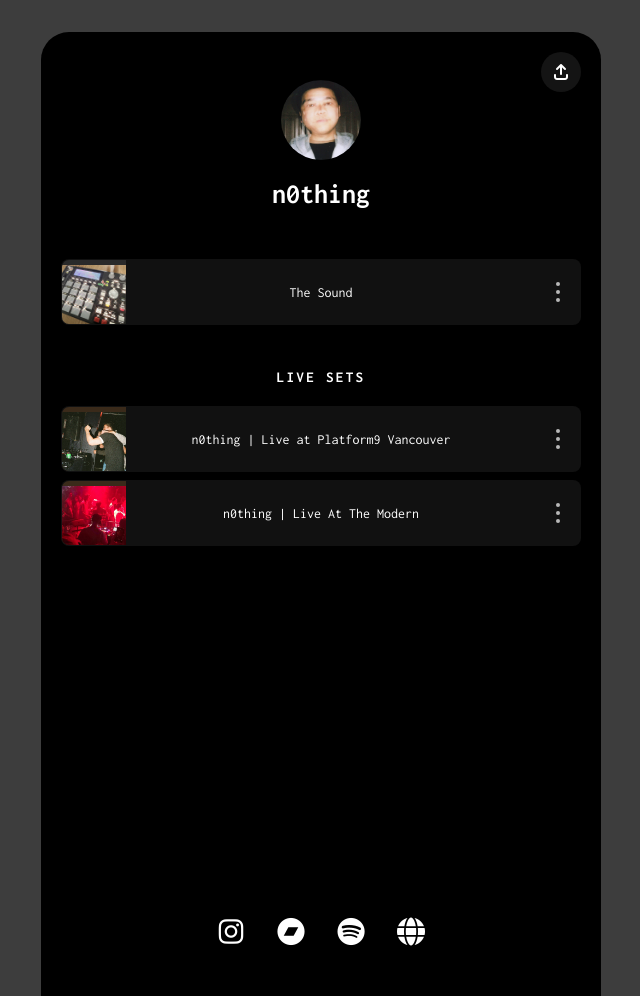
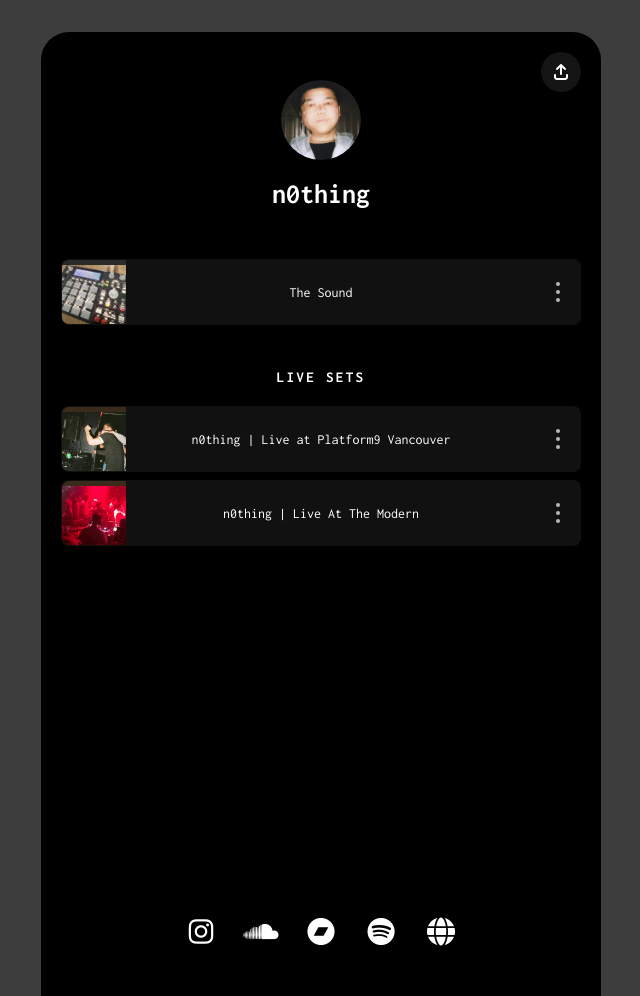
Before and after one commit to briannguy3n/nothingcouldnever2, a Jekyll site: the page built from pages/links.md, in a window 1280 px wide. Shown: the whole page, without its empty margins (319-959 px from the left). Built offline with Jekyll 4.4.1, drawn with Linux system fonts in a browser that asks for light colours.

Commit message:
Add soundcloud link

```diff
--- a/_layouts/linktree.html
+++ b/_layouts/linktree.html
@@ -54,6 +54,9 @@
       <nav class="linktree-socials" aria-label="Social links">
         <a href="https://instagram.com/nothingcouldnever" target="_blank" rel="noopener noreferrer" class="linktree-social" aria-label="Instagram">
           <i class="fa-brands fa-instagram" aria-hidden="true"></i>
+        </a>
+        <a href="https://soundcloud.com/nothingcouldnever" target="_blank" rel="noopener noreferrer" class="linktree-social" aria-label="SoundCloud">
+          <i class="fa-brands fa-soundcloud" aria-hidden="true"></i>
         </a>
         <a href="https://nothingcouldnever.bandcamp.com" target="_blank" rel="noopener noreferrer" class="linktree-social" aria-label="Bandcamp">
           <i class="fa-brands fa-bandcamp" aria-hidden="true"></i>
```
